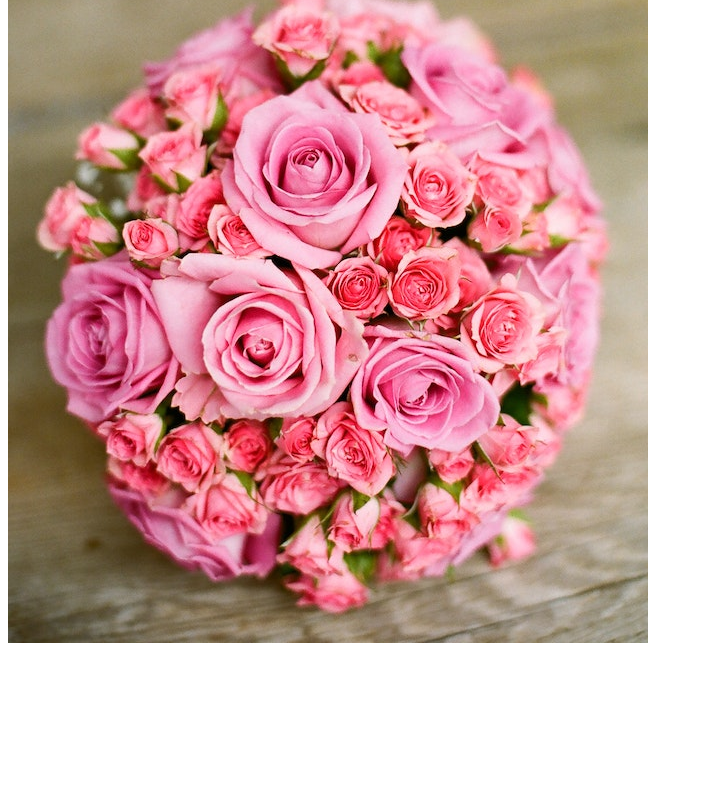
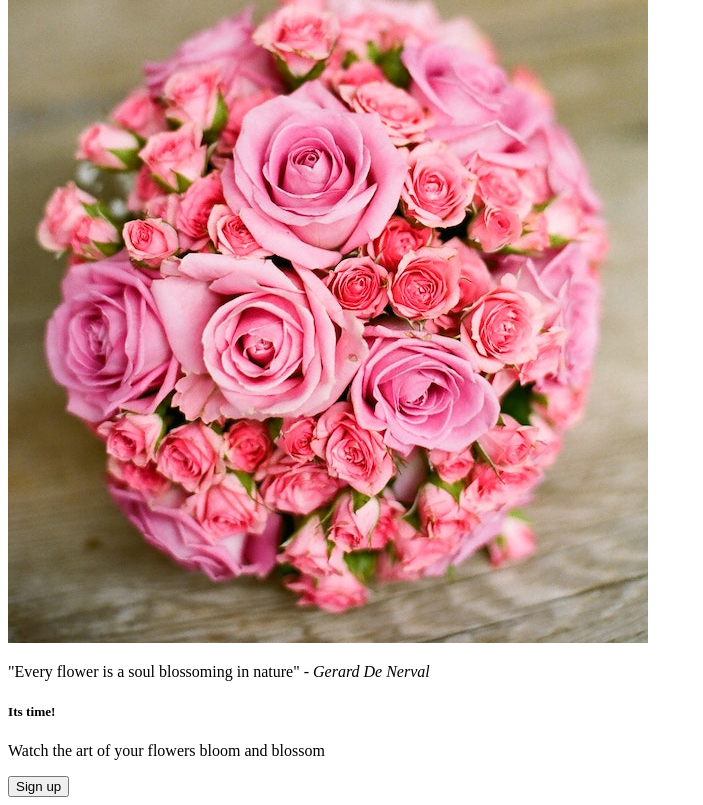
Before and after one commit to JessicaK23/Landing-page, a plain HTML site: page index.html in a window 1280 px wide. Shown: the part 2527-3332 px from the top of the page, without its empty margins (0-703 px from the left). Before the commit the page ends 3182 px from the top, so only its background shows below. Drawn offline with Linux system fonts and the light colour scheme.

Commit message:
Add quote text & sign up button to main section

```diff
--- a/index.html
+++ b/index.html
@@ -23,12 +23,23 @@
         </div>
     </section>
 
-     <section>
+    <section>
         <h2>Highlights</h2>
         <img src="images/pexels-dimitri-kuliuk-1488310.jpg" alt="flower bouquet">
         <img src="images/pexels-valya-tolkachenko-14634708.jpg" alt ="flower bouquet">
         <img src="images/pexels-goran-vrakela-230292.jpg" alt="flower bouquet">
         <img src="images/pexels-pixabay-67567.jpg" alt="flower bouquet">
     </section>
+
+    <section>
+        <p>"Every flower is a soul blossoming in nature" - <i>Gerard De Nerval</i></p>
+    </section>
+
+    <section>
+    <h5>Its time!</h5>
+    <p>Watch the art of your flowers bloom and blossom</p>
+    <button>Sign up</button>
+    </section
+
 </body>
 </html>
```
